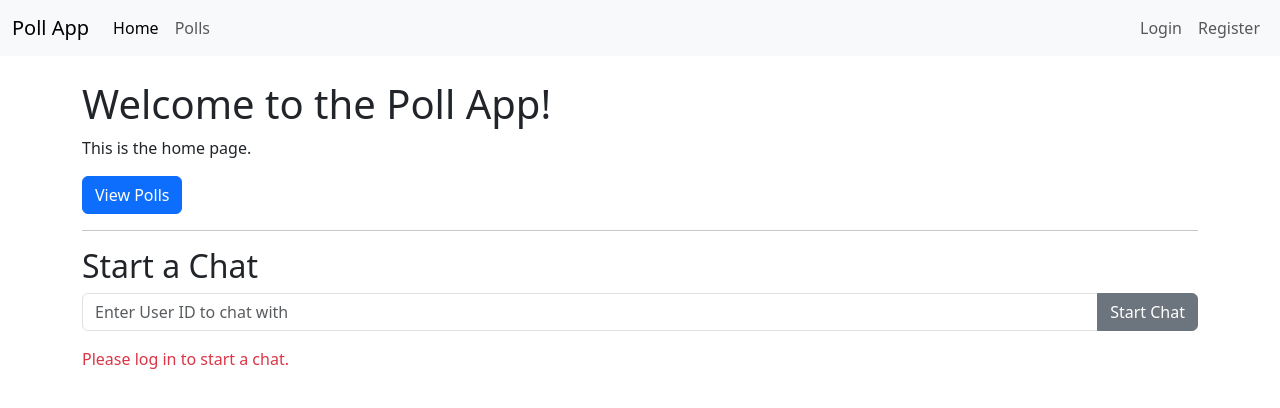
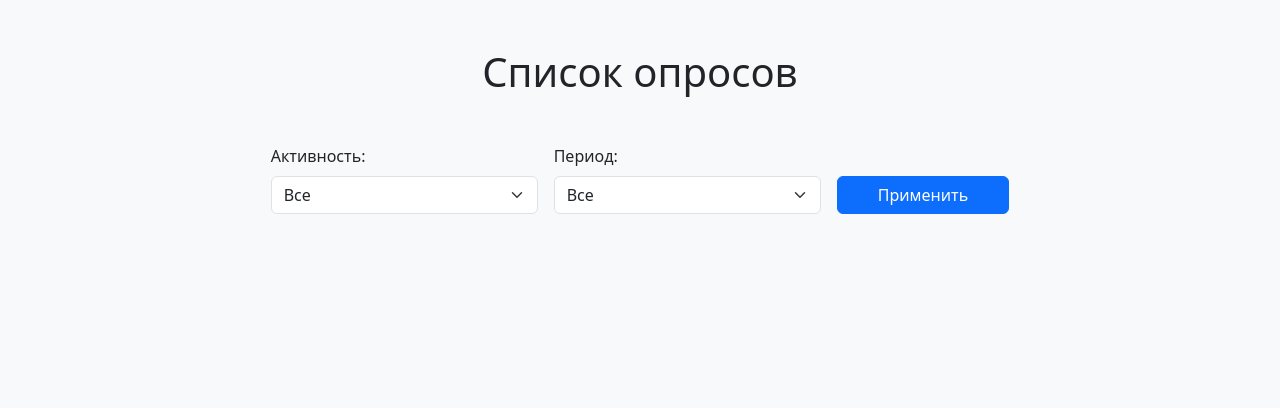
Before and after one commit to karpikPy/VotingPr, a FastAPI app: page /home in a window 1280 px wide. Shown: the top 408 px of the page. Run offline with FastAPI, Linux system fonts and the light colour scheme; parts of the project's set-up code (start-up, migrations or seed data) failed here and were passed over.

Commit message:
Update index.html

```diff
--- a/frontend/templates/index.html
+++ b/frontend/templates/index.html
@@ -1,72 +1,77 @@
-{% extends "base.html" %}
+<!DOCTYPE html>
+<html lang="ru">
+<head>
+  <meta charset="UTF-8" />
+  <meta name="viewport" content="width=device-width, initial-scale=1.0" />
+  <title>Опросы</title>
 
-{% block title %}Home - Poll App{% endblock %}
+  <link href="https://cdn.jsdelivr.net/npm/bootstrap@5.3.3/dist/css/bootstrap.min.css" rel="stylesheet">
+  <style>
+    .fade-in {
+      animation: fadeIn 0.5s ease-in-out;
+    }
 
-{% block content %}
-    <div id="message-area" class="alert d-none" role="alert">
-        {# Success message will be displayed here #}
+    @keyframes fadeIn {
+      from { opacity: 0; }
+      to   { opacity: 1; }
+    }
+  </style>
+</head>
+<body class="bg-light">
+  <div class="container py-5">
+    <h1 class="text-center mb-5">Список опросов</h1>
+
+    <div class="row justify-content-center mb-4 g-3">
+      <div class="col-md-3">
+        <label for="activityFilter" class="form-label">Активность:</label>
+        <select id="activityFilter" class="form-select">
+          <option value="all">Все</option>
+          <option value="active">Активные</option>
+          <option value="inactive">Завершённые</option>
+        </select>
+      </div>
+      <div class="col-md-3">
+        <label for="timeFilter" class="form-label">Период:</label>
+        <select id="timeFilter" class="form-select">
+          <option value="all">Все</option>
+          <option value="today">Сегодня</option>
+          <option value="week">Эта неделя</option>
+          <option value="month">Этот месяц</option>
+        </select>
+      </div>
+      <div class="col-md-2 d-flex align-items-end">
+        <button class="btn btn-primary w-100" onclick="loadPolls()">Применить</button>
+      </div>
     </div>
 
-    <h1>Welcome to the Poll App!</h1>
-    <p>This is the home page.</p>
-    <p><a href="/polls_page" class="btn btn-primary">View Polls</a></p>
+    <div id="loadingSpinner" class="d-none text-center mb-4">
+      <div class="spinner-border text-primary" role="status">
+        <span class="visually-hidden">Загрузка...</span>
+      </div>
+    </div>
 
-    <hr> {# Додаємо розділювач #}
+    <div id="alertContainer" class="mb-3"></div>
 
-    <h2>Start a Chat</h2>
-    <div class="input-group mb-3">
-        <input type="number" class="form-control" id="chat-user-id-input" placeholder="Enter User ID to chat with">
-        <button class="btn btn-secondary" type="button" id="start-chat-button">Start Chat</button>
+    <div id="pollList" class="row g-4"></div>
+  </div>
+
+  <div class="modal fade" id="confirmModal" tabindex="-1" aria-labelledby="confirmModalLabel" aria-hidden="true">
+    <div class="modal-dialog modal-dialog-centered">
+      <div class="modal-content">
+        <div class="modal-header">
+          <h5 class="modal-title">Подтверждение</h5>
+          <button type="button" class="btn-close" data-bs-dismiss="modal" aria-label="Закрыть"></button>
+        </div>
+        <div class="modal-body">
+          Вы действительно хотите перейти к этому опросу?
+        </div>
+        <div class="modal-footer">
+          <button type="button" class="btn btn-secondary" data-bs-dismiss="modal">Отмена</button>
+          <button type="button" class="btn btn-success" id="confirmGoBtn">Перейти</button>
+        </div>
+      </div>
     </div>
-    <p id="chat-login-warning" class="text-danger d-none">Please log in to start a chat.</p> {# Попередження, якщо не залогінений #}
-
-
-    <script>
-        const successMessage = localStorage.getItem('success_message');
-        const messageArea = document.getElementById('message-area');
-
-        if (successMessage) {
-            messageArea.textContent = successMessage;
-            messageArea.classList.remove('d-none');
-            messageArea.classList.add('alert-success');
-
-
-            localStorage.removeItem('success_message');
-
-        }
-
-
-        const startChatButton = document.getElementById('start-chat-button');
-        const chatUserIdInput = document.getElementById('chat-user-id-input');
-        const chatLoginWarning = document.getElementById('chat-login-warning');
-
-        startChatButton.addEventListener('click', function() {
-            const token = localStorage.getItem('access_token');
-
-            if (!token) {
-
-                chatLoginWarning.classList.remove('d-none');
-                return;
-            }
-
-
-            chatLoginWarning.classList.add('d-none');
-
-            const userIdToChatWith = chatUserIdInput.value.trim();
-
-            if (userIdToChatWith && !isNaN(userIdToChatWith)) {
-
-                window.location.href = `/chat/${userIdToChatWith}`;
-            } else {
-                alert('Please enter a valid User ID.');
-            }
-        });
-
-        if (localStorage.getItem('access_token')) {
-             chatLoginWarning.classList.add('d-none');
-        } else {
-             chatLoginWarning.classList.remove('d-none');
-        }
-
-    </script>
-{% endblock %}
+  </div>
+  <script src="https://cdn.jsdelivr.net/npm/bootstrap@5.3.3/dist/js/bootstrap.bundle.min.js"></script>
+</body>
+</html>
```
